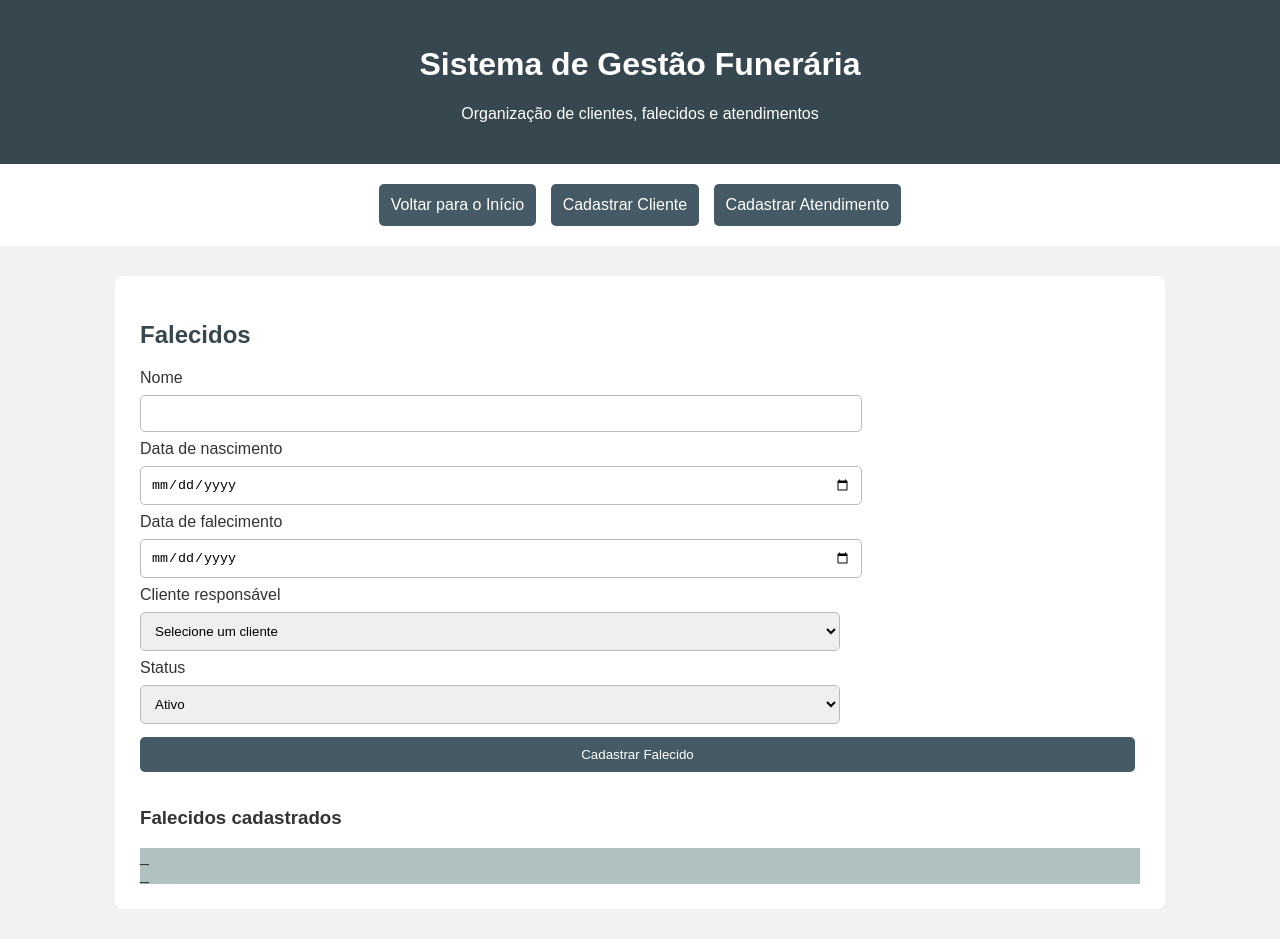
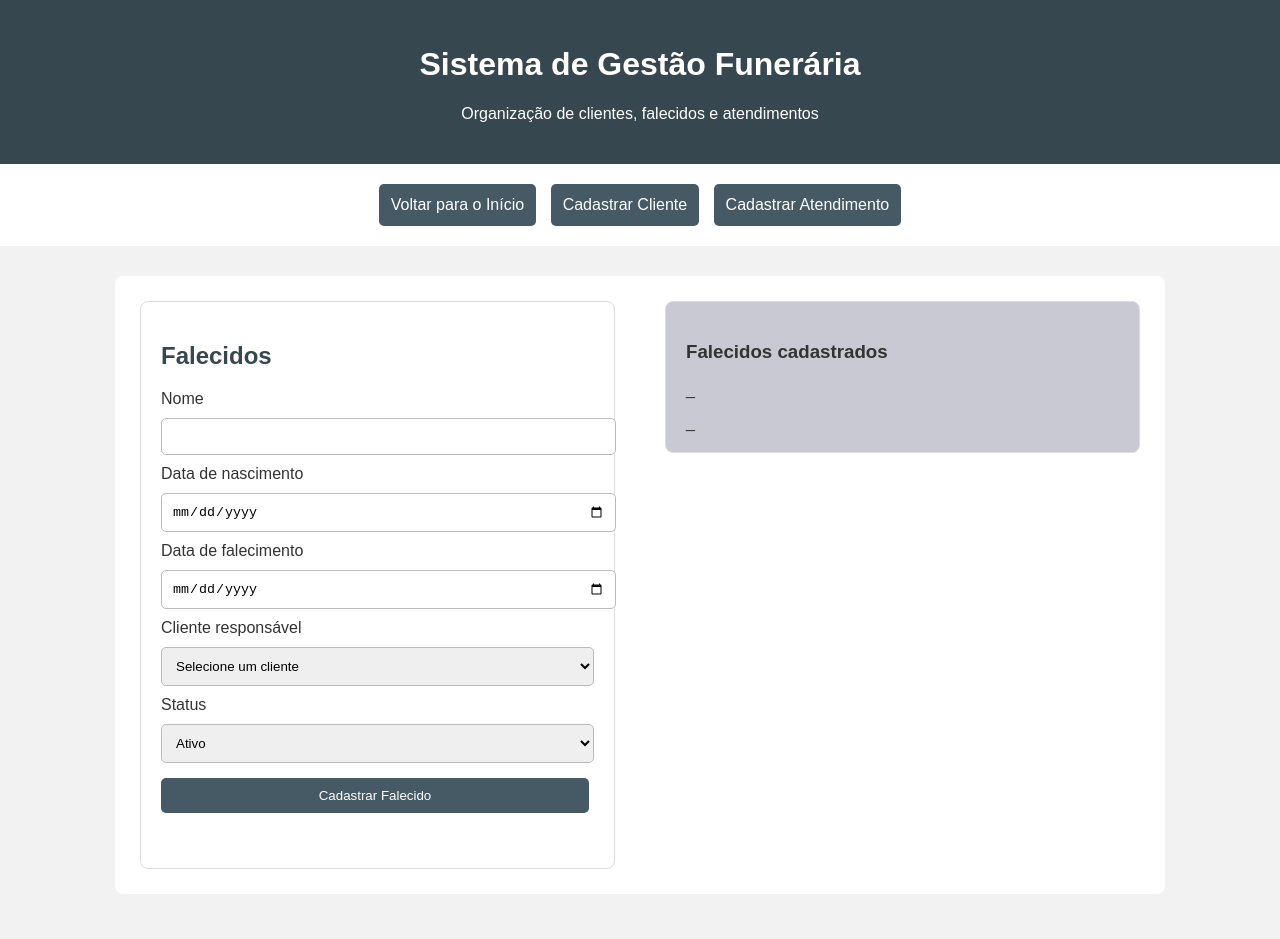
Before and after one commit to wihl21br/Funeraria_PPO, a website: page falecidos.html in a window 1280 px wide. Drawn offline with Linux system fonts and the light colour scheme; no server answers.

Commit message:
Add files via upload

```diff
--- a/falecidos.html
+++ b/falecidos.html
@@ -18,6 +18,8 @@
     </nav>
 
     <main>
+      <div id="pai">
+        <div class="filho-1">
       <h2>Falecidos</h2>
       <form id="formFalecido">
         <label>Nome</label>
@@ -45,13 +47,16 @@
 
         <button type="submit">Cadastrar Falecido</button>
       </form>
+      </div>
+
+        <div class="filho-2">
             <h3>Falecidos cadastrados</h3>
-      <div id="Falecidos">
 
         _
         <div id="listaFalecidos"></div>
         _
       </div>
+
     </main>
     <script src="main.js"></script>
   </body>
--- a/main.css
+++ b/main.css
@@ -106,3 +106,35 @@ button:hover {
 #Falecidos, #Clientes, #Atendimentos{
   background-color: #afc2bf;
 }
+#pai {
+    display: grid;
+    grid-template-columns: 1fr 1fr;
+    gap: 50px;
+    align-items: start;
+}
+
+.filho-1,
+.filho-2 {
+    background-color: white;
+    padding: 20px;
+    border: 1px solid #ddd;
+    border-radius: 8px;
+}
+
+.filho-1 form {
+    display: flex;
+    flex-direction: column;
+    gap: 10px;
+}
+
+.filho-1 input,
+.filho-1 select {
+    width: 100%;
+}
+
+#listaFalecidos {
+    margin-top: 15px;
+}
+.filho-2{
+  background-color: rgb(201, 201, 211);
+}
--- a/main.js
+++ b/main.js
@@ -274,7 +274,7 @@ function gerarRelatorio(id) {
     alert(texto);
 }
 
-
+// Formulario - Clientes
 
 if (pegar("formCliente")) {
     pegar("formCliente").addEventListener("submit", function(event) {
@@ -290,6 +290,7 @@ if (pegar("formCliente")) {
     pegar("pesquisaCliente").addEventListener("input", mostrar);
 }
 
+// Formulario - Falecido
 
 if (pegar("formFalecido")) {
     pegar("formFalecido").addEventListener("submit", function(event) {
@@ -305,6 +306,7 @@ if (pegar("formFalecido")) {
     });
 }
 
+// Formulario - Atendimentos
 
 if (pegar("formAtendimento")) {
     pegar("clienteAtendimento").addEventListener("change", atualizarOpcoes);
```
Also changed, not shown: atendimentos.html (+8 -1 lines), clientes.html (+7 -1 lines), package.json (added, +10 -0 lines), tsconfig.json (added, +29 -0 lines), db.ts (line endings or trailing spaces), 3 other files.
